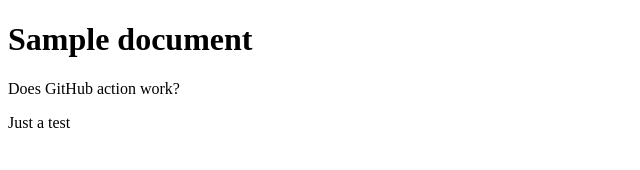
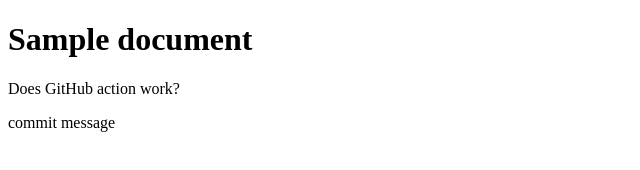
Before and after one commit to plehegar/testing, a plain HTML site: page index.html in a window 1280 px wide. Shown: the full height of the page, 0-640 px from the left. Drawn offline with Linux system fonts and the light colour scheme.

Commit message:
:robot: Deploy to GitHub Pages: df31f9a2a561e60a319135b0e2f75617caf144f2 from branch https://github.com/plehegar/testing/tree/deploy

```diff
--- a/index.html
+++ b/index.html
@@ -16,6 +16,6 @@
 
     <p>Does GitHub action work?</p>
 
-    <p>Just a test</p>
+    <p>commit message</p>
   </body>
 </html>
```
